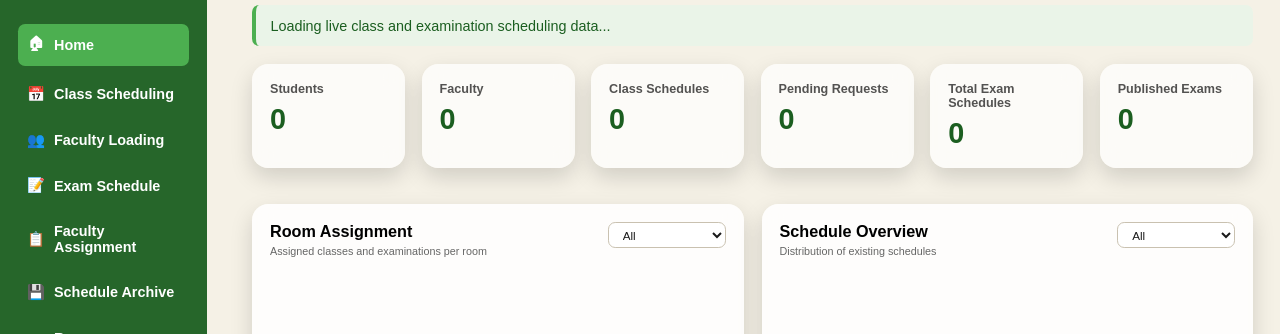
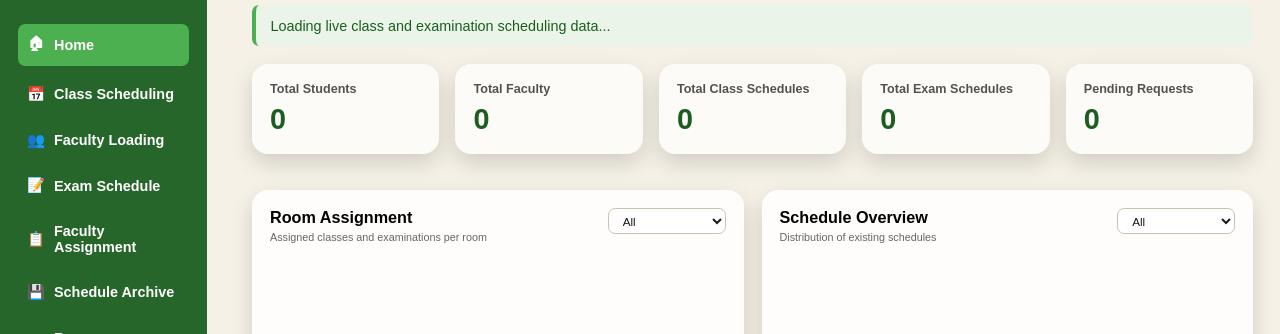
Before and after one commit to aze-hash/slsulucena-scheduling-system, a website with bundled scripts: page frontend/chairperson.html in a window 1280 px wide. Shown: the part 98-432 px from the top of the page. Built offline with nearby package versions, Linux system fonts and the light colour scheme; no server answers.

Commit message:
dashboard

```diff
--- a/frontend/chairperson.html
+++ b/frontend/chairperson.html
@@ -49,23 +49,18 @@
 
     <section class="dashboard-grid">
         <article class="stat-card">
-            <p>Students</p>
+            <p>Total Students</p>
             <h2 id="studentCount">0</h2>
         </article>
 
         <article class="stat-card">
-            <p>Faculty</p>
+            <p>Total Faculty</p>
             <h2 id="facultyCount">0</h2>
         </article>
 
         <article class="stat-card">
-            <p>Class Schedules</p>
+            <p>Total Class Schedules</p>
             <h2 id="classScheduleCount">0</h2>
-        </article>
-
-        <article class="stat-card">
-            <p>Pending Requests</p>
-            <h2 id="pendingRequestCount">0</h2>
         </article>
 
         <article class="stat-card">
@@ -74,8 +69,8 @@
         </article>
 
         <article class="stat-card">
-            <p>Published Exams</p>
-            <h2 id="publishedExamCount">0</h2>
+            <p>Pending Requests</p>
+            <h2 id="pendingRequestCount">0</h2>
         </article>
     </section>
 
```
